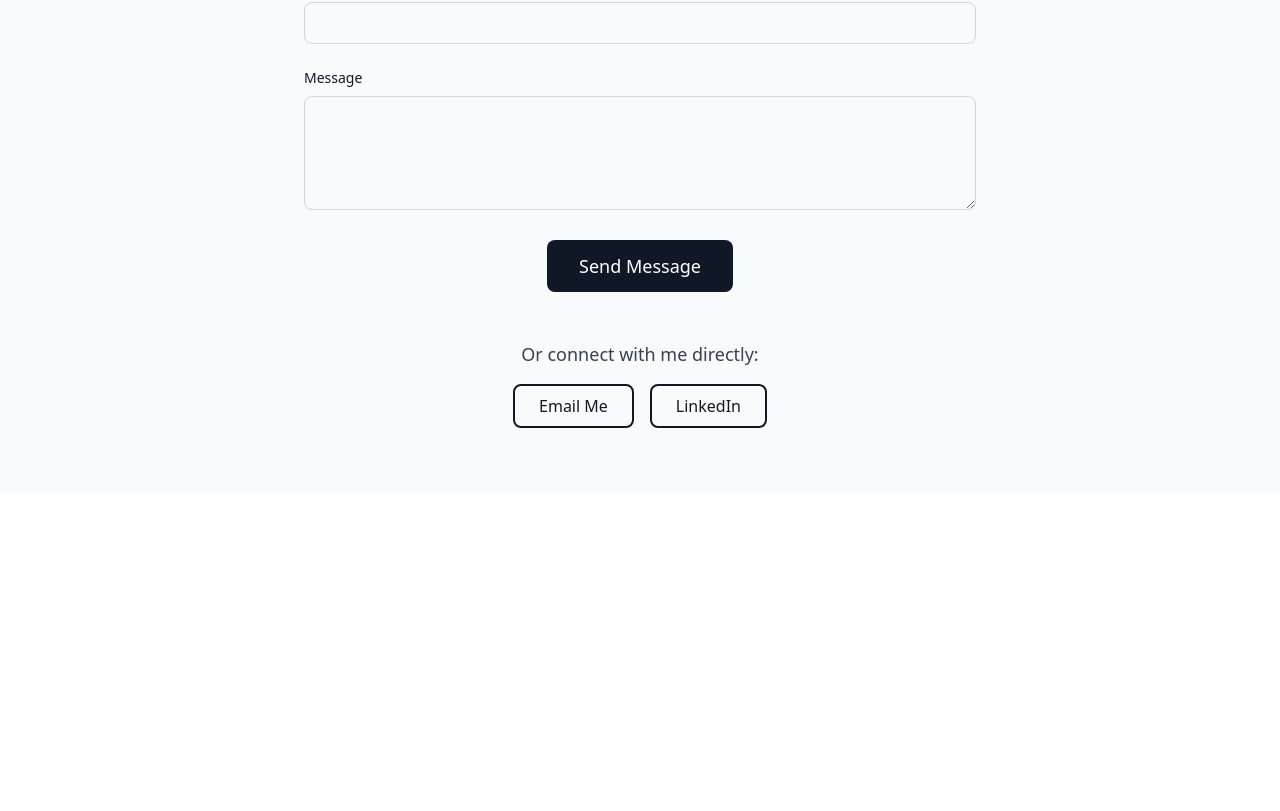
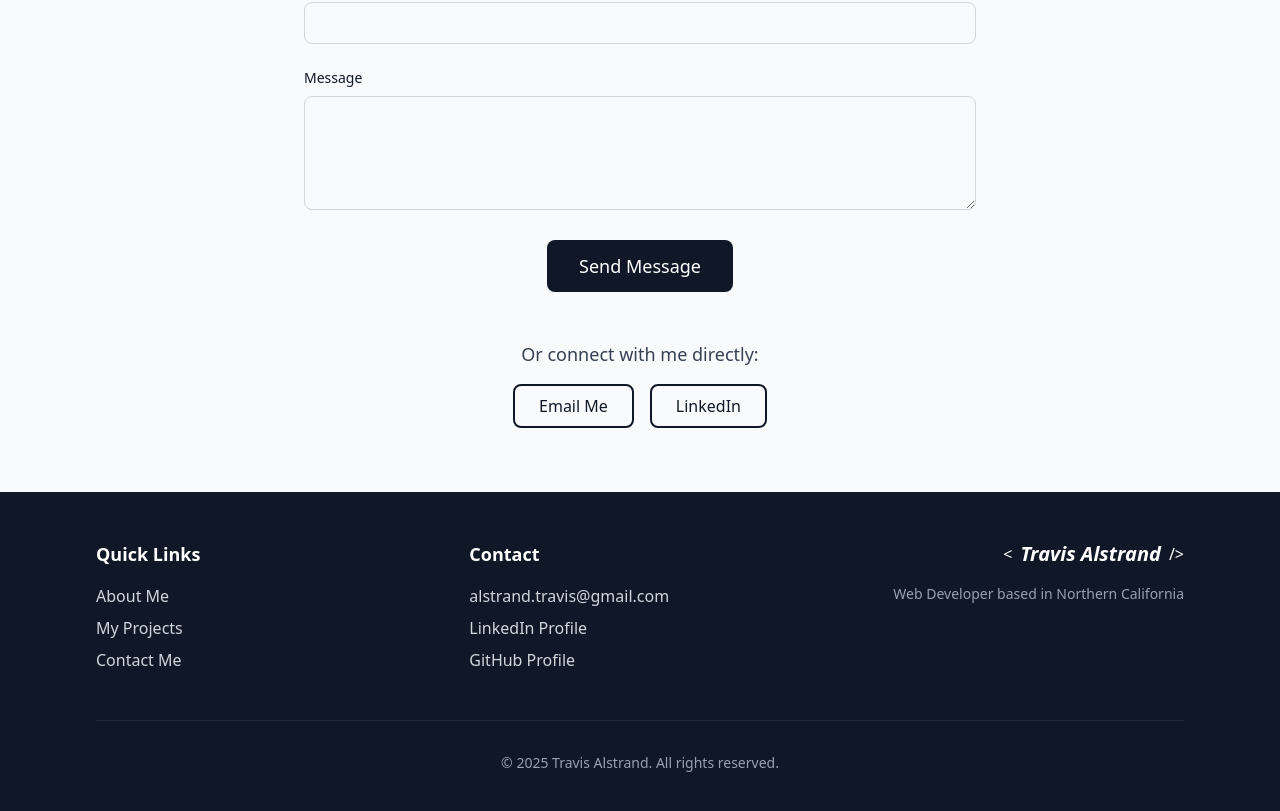
Before and after one commit to TravisAlstrand/Portfolio, a React (Vite) app: page / in a window 1280 px wide. Shown: the part 3744-4555 px from the top of the page. Before the commit the page ends 4236 px from the top, so only its background shows below. Built offline with nearby package versions, Linux system fonts and the light colour scheme.

Commit message:
footer started

```diff
--- a/index.html
+++ b/index.html
@@ -1,5 +1,5 @@
 <!doctype html>
-<html lang="en">
+<html lang="en" class="scroll-smooth">
   <head>
     <meta charset="UTF-8" />
     <link rel="icon" type="image/svg+xml" href="/vite.svg" />
--- a/src/App.jsx
+++ b/src/App.jsx
@@ -2,6 +2,7 @@ import { Routes, Route } from "react-router-dom";
 import "./App.css";
 import Header from "./Sections/Header";
 import HomePage from "./Pages/HomePage";
+import Footer from "./Sections/Footer";
 
 function App() {
   return (
@@ -10,6 +11,7 @@ function App() {
       <Routes>
         <Route path="/" element={<HomePage />} />
       </Routes>
+      <Footer />
     </>
   );
 }
--- a/src/Pages/HomePage.jsx
+++ b/src/Pages/HomePage.jsx
@@ -5,12 +5,12 @@ import Contact from "../Sections/Contact";
 
 const HomePage = () => {
   return (
-    <>
+    <main>
       <Hero />
       <AboutMe />
       <Projects />
       <Contact />
-    </>
+    </main>
   );
 };
 
--- a/src/Sections/Contact.jsx
+++ b/src/Sections/Contact.jsx
@@ -105,7 +105,7 @@ const Contact = () => {
             <div className="text-center">
               <button
                 type="submit"
-                className="rounded-lg bg-gray-900 px-8 py-3 text-lg font-medium text-white transition-colors hover:bg-gray-800"
+                className="rounded-lg bg-gray-900 px-8 py-3 text-lg font-medium text-white transition-colors hover:cursor-pointer hover:bg-gray-800"
                 aria-label="Send message"
               >
                 Send Message
@@ -119,14 +119,14 @@ const Contact = () => {
             </p>
             <div className="mt-4 space-x-4">
               <a
-                href="mailto:your.email@example.com"
+                href="mailto:alstrand.travis@gmail.com"
                 className="inline-block rounded-lg border-2 border-gray-900 px-6 py-2 text-gray-900 transition-colors hover:bg-gray-50"
                 aria-label="Send me an email"
               >
                 Email Me
               </a>
               <a
-                href="https://linkedin.com/in/your-profile"
+                href="https://linkedin.com/in/travis-alstrand"
                 target="_blank"
                 rel="noopener noreferrer"
                 className="inline-block rounded-lg border-2 border-gray-900 px-6 py-2 text-gray-900 transition-colors hover:bg-gray-50"
--- /dev/null
+++ b/src/Sections/Footer.jsx
@@ -0,0 +1,102 @@
+const Footer = () => {
+  const currentYear = new Date().getFullYear();
+
+  return (
+    <footer className="bg-gray-900 py-12 text-white" role="contentinfo">
+      <div className="mx-auto max-w-6xl px-4 sm:px-6 lg:px-8">
+        <div className="grid gap-8 md:grid-cols-2 lg:grid-cols-3">
+          {/* Navigation Links */}
+          <nav aria-label="Footer navigation">
+            <h2 className="mb-4 text-lg font-semibold">Quick Links</h2>
+            <ul className="space-y-2">
+              <li>
+                <a
+                  href="#about"
+                  className="text-gray-300 transition-colors hover:text-white"
+                >
+                  About Me
+                </a>
+              </li>
+              <li>
+                <a
+                  href="#projects"
+                  className="text-gray-300 transition-colors hover:text-white"
+                >
+                  My Projects
+                </a>
+              </li>
+              <li>
+                <a
+                  href="#contact"
+                  className="text-gray-300 transition-colors hover:text-white"
+                >
+                  Contact Me
+                </a>
+              </li>
+            </ul>
+          </nav>
+
+          {/* Contact Information */}
+          <div>
+            <h2 className="mb-4 text-lg font-semibold">Contact</h2>
+            <address className="not-italic">
+              <ul className="space-y-2">
+                <li>
+                  <a
+                    href="mailto:alstrand.travis@gmail.com"
+                    className="text-gray-300 transition-colors hover:text-white"
+                  >
+                    alstrand.travis@gmail.com
+                  </a>
+                </li>
+                <li>
+                  <a
+                    href="https://linkedin.com/in/travis-alstrand"
+                    target="_blank"
+                    rel="noopener noreferrer"
+                    className="text-gray-300 transition-colors hover:text-white"
+                  >
+                    LinkedIn Profile
+                  </a>
+                </li>
+                <li>
+                  <a
+                    href="https://github.com/TravisAlstrand"
+                    target="_blank"
+                    rel="noopener noreferrer"
+                    className="text-gray-300 transition-colors hover:text-white"
+                  >
+                    GitHub Profile
+                  </a>
+                </li>
+              </ul>
+            </address>
+          </div>
+
+          {/* Logo/Brand Section */}
+          <div className="text-center md:text-left lg:text-right">
+            <div className="mb-4 inline-flex items-center">
+              <span aria-hidden="true">&lt;</span>
+              <span className="mx-2 text-xl font-semibold italic">
+                Travis Alstrand
+              </span>
+              <span aria-hidden="true">/&gt;</span>
+            </div>
+            <p className="text-sm text-gray-400">
+              Web Developer based in Northern California
+            </p>
+          </div>
+        </div>
+
+        {/* Copyright */}
+        <div className="mt-12 border-t border-gray-800 pt-8 text-center">
+          <p className="text-sm text-gray-400">
+            © {currentYear} Travis Alstrand. All rights reserved.
+          </p>
+        </div>
+      </div>
+    </footer>
+  );
+};
+
+export default Footer;
```
